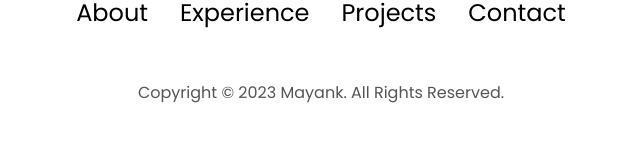
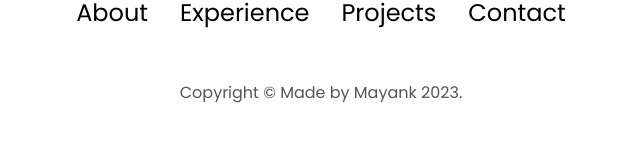
Before and after one commit to vortex-m/portfolio-example, a plain HTML site: page index.html in a window 1280 px wide. Shown: the part 3816-3958 px from the top of the page, without its empty margins (319-959 px from the left). Drawn offline with Linux system fonts and the light colour scheme.

Commit message:
Update index.html

```diff
--- a/index.html
+++ b/index.html
@@ -392,7 +392,7 @@
           </ul>
         </div>
       </nav>
-      <p>Copyright &#169; 2023 Mayank. All Rights Reserved.</p>
+      <p>Copyright &#169; Made by Mayank 2023.</p>
     </footer>
 
     <script>
```
